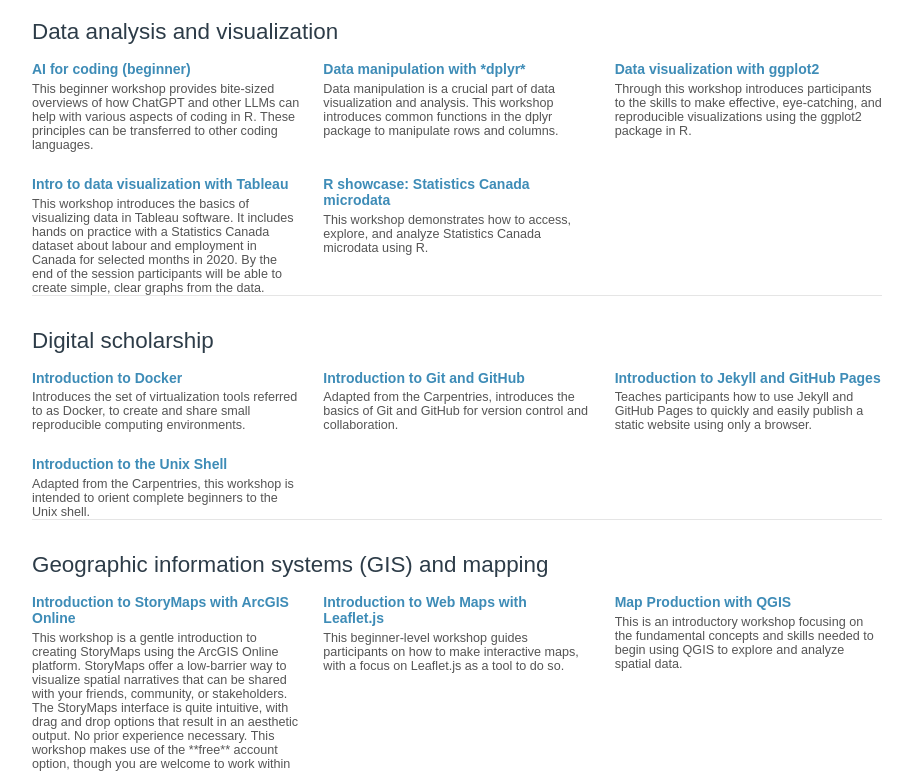
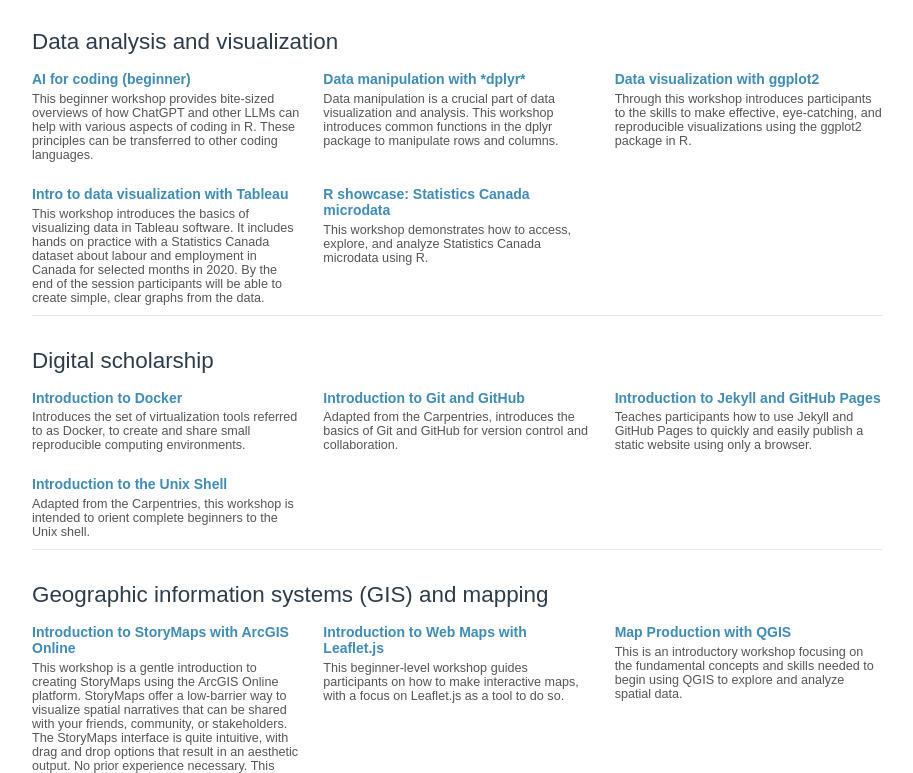
Before and after one commit to ubc-library-rc/ubc-library-rc.github.io, a plain HTML site: page index.html in a window 1280 px wide. Shown: the part 249-1022 px from the top of the page, without its empty margins (183-1096 px from the left). Drawn offline with Linux system fonts and the light colour scheme.

Commit message:
increase section padding

```diff
--- a/style.css
+++ b/style.css
@@ -41,7 +41,7 @@
 
 section {
 	border-bottom: 1px solid rgba(0,0,0,0.1);
-	padding-botom: inherit;}
+	padding-bottom: 10px;}
 
 .header-flex {
   display: flex;
```
